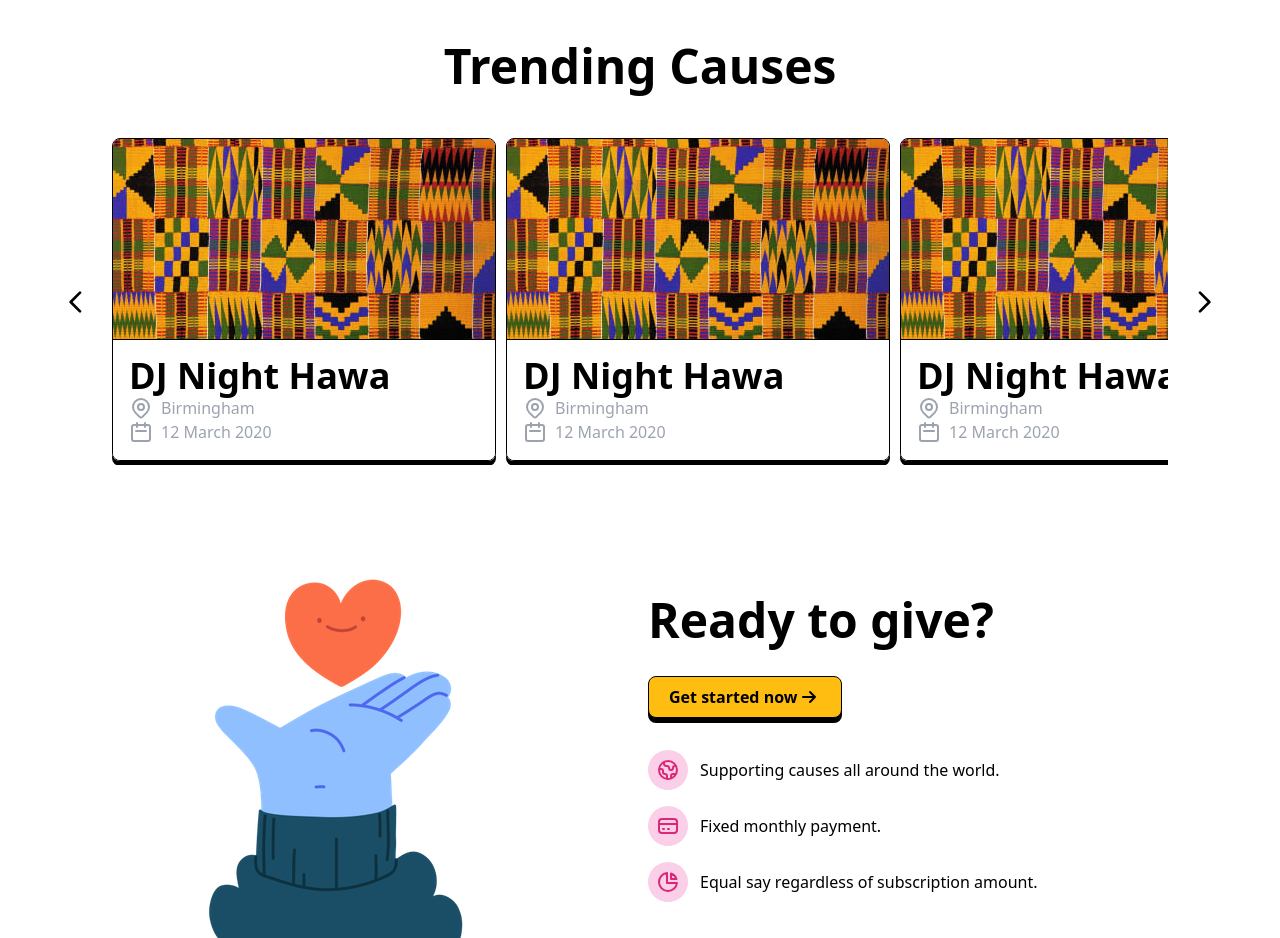
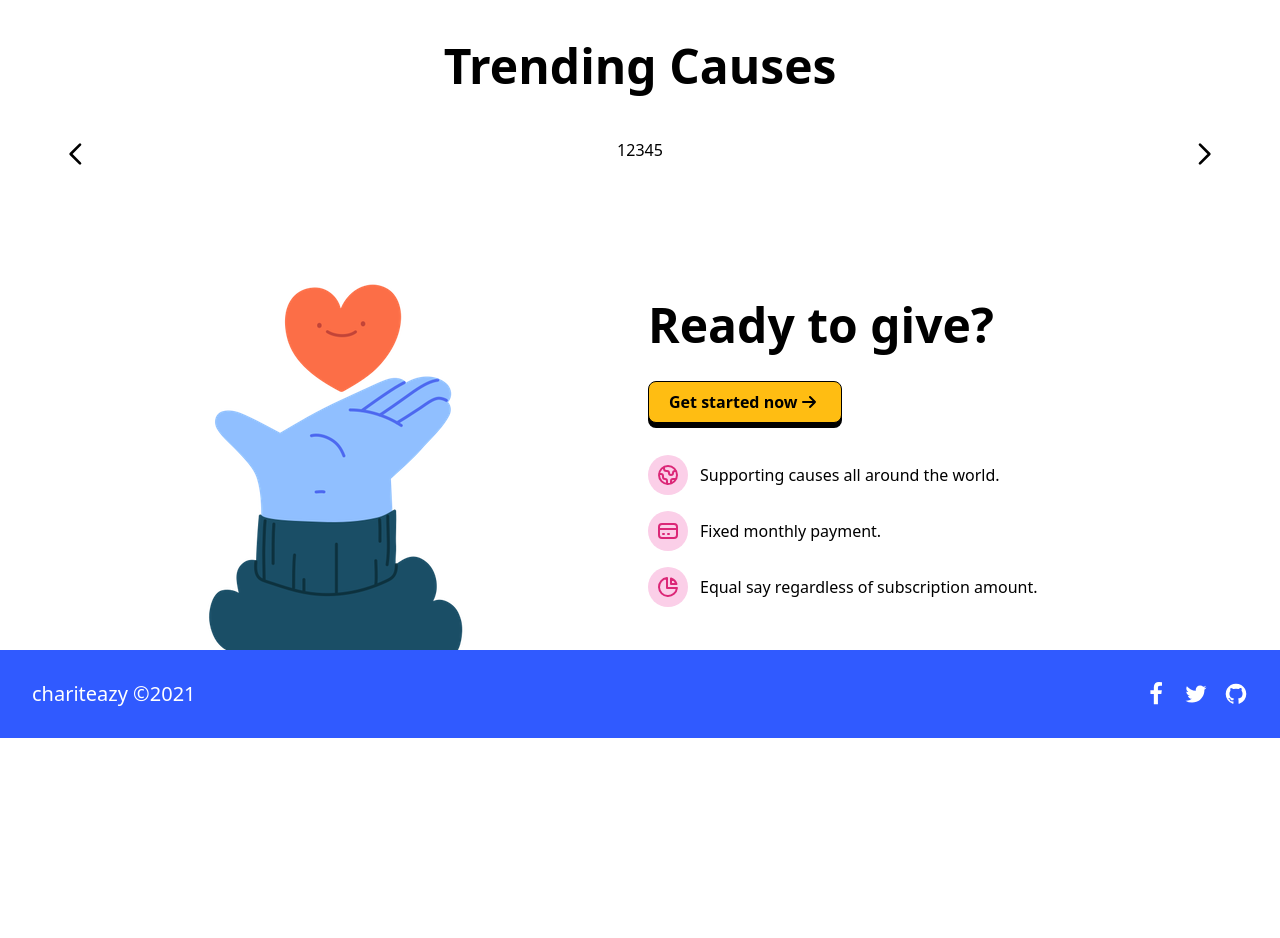
Before and after one commit to jrnesc/chariteazy, a React (Create React App) app in the folder frontend/: page / in a window 1280 px wide. Shown: the part 960-1898 px from the top of the page. After the commit the page ends 1698 px from the top, so only its background shows below. Built offline with nearby package versions, Linux system fonts and the light colour scheme.

Commit message:
universal horizontalCardList comp

```diff
--- a/frontend/src/components/HorizontalCardList.jsx
+++ b/frontend/src/components/HorizontalCardList.jsx
@@ -32,9 +32,9 @@ const HorizontalCardList = (props) => {
           style={{ scrollBehavior: "smooth" }}
           ref={horizontalCardsEl}
         >
-          {props.cards.map((card) => (
-            <CauseCard />
-          ))}
+          {props.cards.map((card) => {
+            return card
+          })}
         </div>
         <button className="px-5 hidden md:block" onClick={() => scroll(200)}>
           <svg
```
